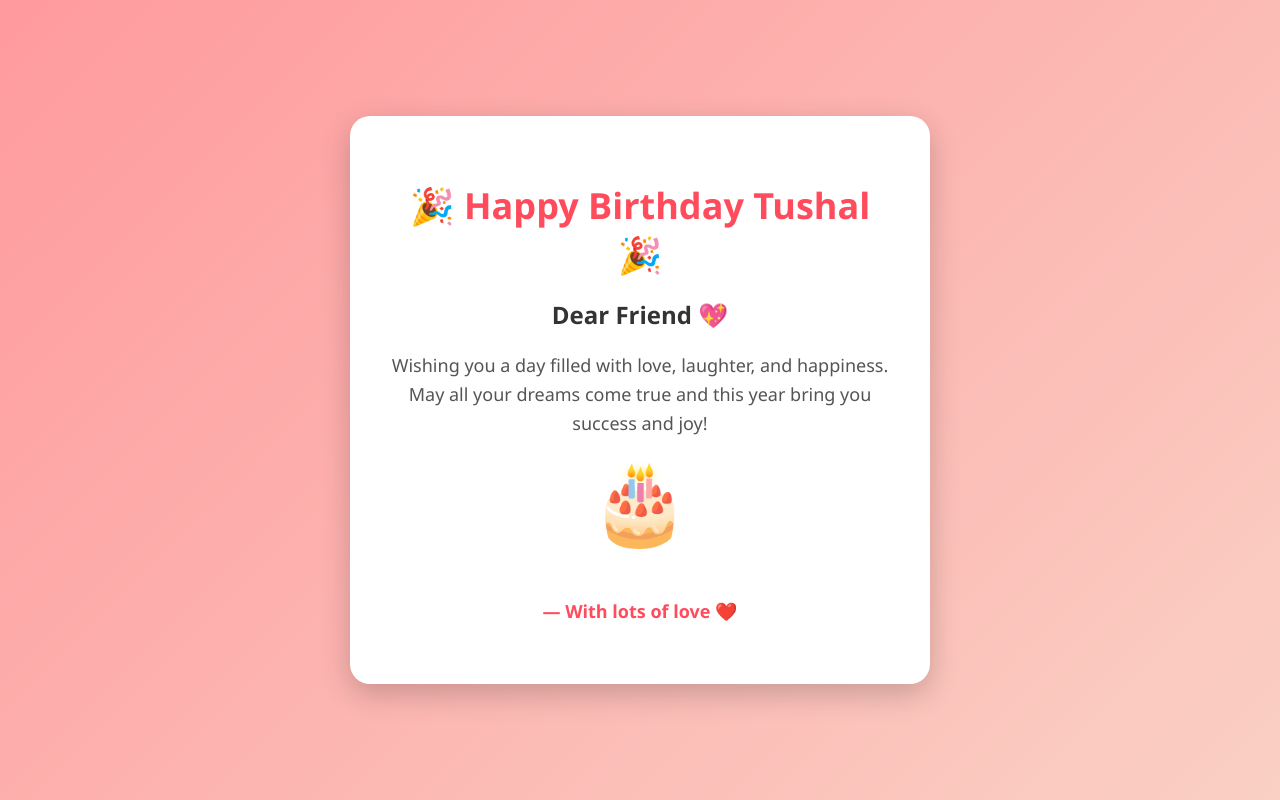
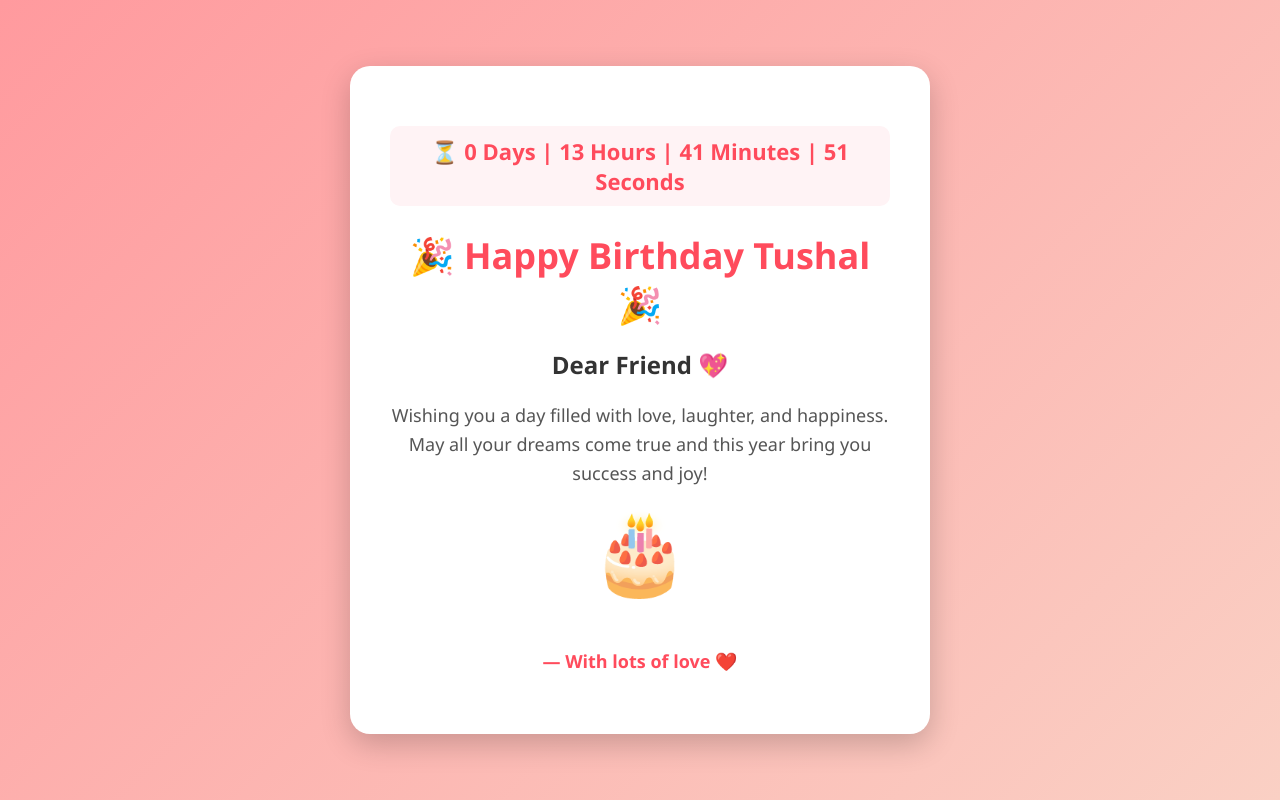
Before and after one commit to berserek20/birthday, a plain HTML site: page index.html in a window 1280 px wide. Drawn offline with Linux system fonts and the light colour scheme.

Commit message:
third commit

```diff
--- a/index.html
+++ b/index.html
@@ -7,6 +7,7 @@
 </head>
 <body>
     <div class="container">
+        <div id="countdown" class="countdown"></div>
         <h1>🎉 Happy Birthday Tushal🎉</h1>
         <h2>Dear Friend 💖</h2>
         <p>
@@ -20,5 +21,8 @@
             — With lots of love ❤️
         </p>
     </div>
+     <!-- JavaScript -->
+    <script src="script.js"></script>
+</body>
 </body>
 </html>
--- /dev/null
+++ b/script.js
@@ -0,0 +1,29 @@
+// 🎂 Set Birthday Date (YYYY, MM-1, DD, HH, MM, SS)
+// Example: 10 October 2025, 12:00 AM
+const birthdayDate = new Date(2025, 11, 29, 0, 0, 0).getTime();
+
+const countdown = document.getElementById("countdown");
+
+function startCountdown() {
+  const now = new Date().getTime();
+  const distance = birthdayDate - now;
+
+  if (distance <= 0) {
+    countdown.innerHTML = "🎉 Happy Birthday! 🎂🎉";
+    return;
+  }
+
+  const days = Math.floor(distance / (1000 * 60 * 60 * 24));
+  const hours = Math.floor(
+    (distance % (1000 * 60 * 60 * 24)) / (1000 * 60 * 60)
+  );
+  const minutes = Math.floor((distance % (1000 * 60 * 60)) / (1000 * 60));
+  const seconds = Math.floor((distance % (1000 * 60)) / 1000);
+
+  countdown.innerHTML = `
+        ⏳ ${days} Days | ${hours} Hours | ${minutes} Minutes | ${seconds} Seconds
+    `;
+}
+
+setInterval(startCountdown, 1000);
+startCountdown();
--- a/style.css
+++ b/style.css
@@ -46,6 +46,17 @@ p {
     font-weight: bold;
     color: #ff4b5c;
 }
+.countdown {
+    font-size: 22px;
+    font-weight: bold;
+    margin: 20px 0;
+    color: #ff4b5c;
+    background: #fff3f5;
+    padding: 10px;
+    border-radius: 10px;
+}
+
+
 
 @keyframes bounce {
     0%, 100% {
```
